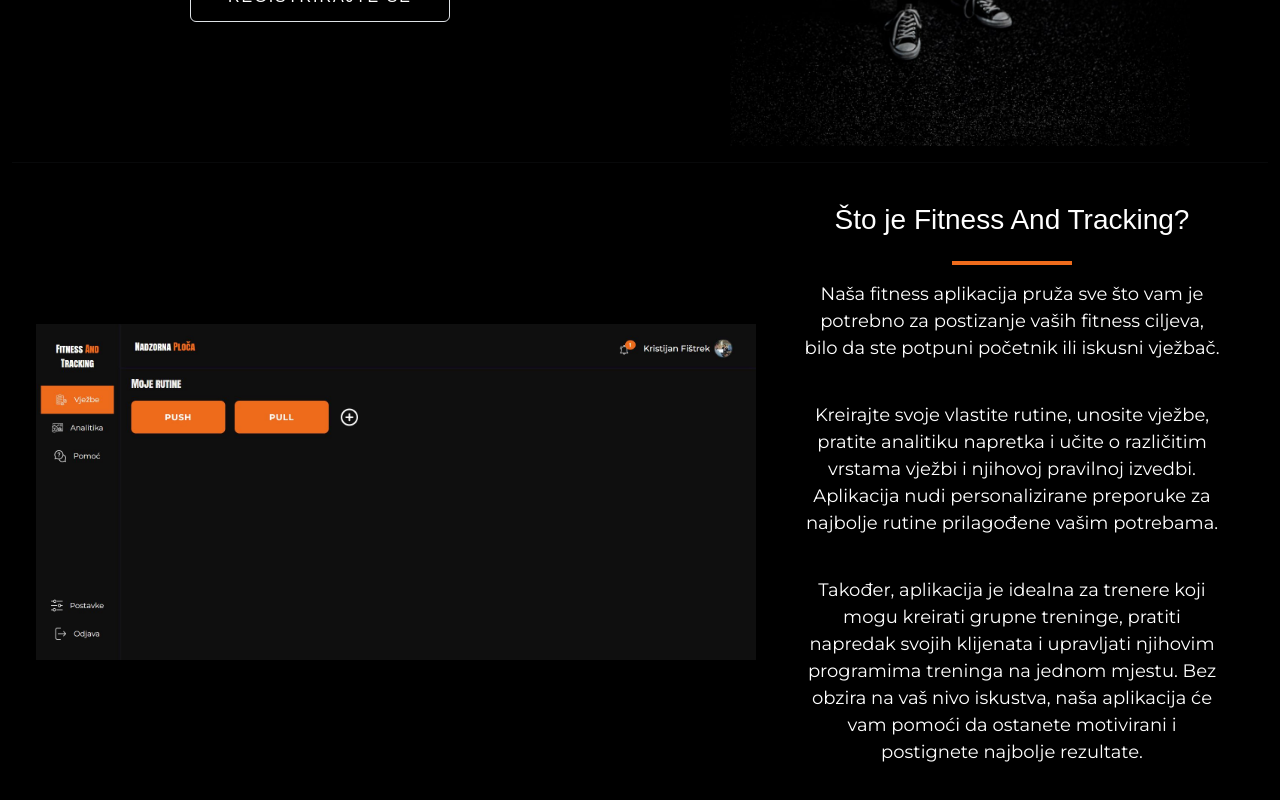
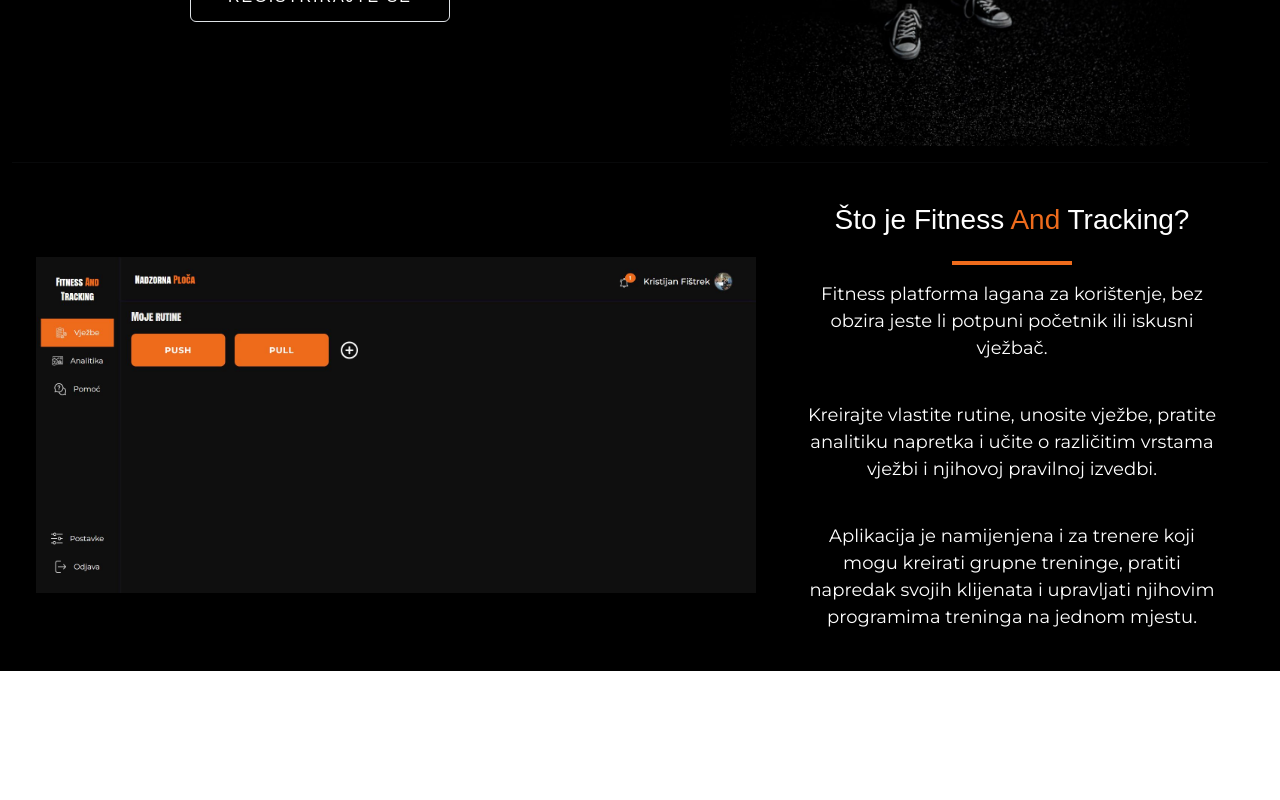
Before and after one commit to CodeITLab/fit_track_frontend_app, a Vue app: page / in a window 1280 px wide. Shown: the part 544-1344 px from the top of the page. After the commit the page ends 1215 px from the top, so only its background shows below. Built offline with nearby package versions, Linux system fonts and the light colour scheme; a web font is replaced by a local one; what @formkit/vue would draw is missing.

Commit message:
Add: refactored notifications data model

```diff
--- a/public/index.html
+++ b/public/index.html
@@ -5,11 +5,11 @@
     <meta http-equiv="X-UA-Compatible" content="IE=edge">
     <meta name="viewport" content="width=device-width,initial-scale=1.0">
     <link rel="icon" href="<%= BASE_URL %>favicon.ico">
-    <title><%= htmlWebpackPlugin.options.title %></title>
+    <title><%= htmlWebpackPlugin.options.notificationsTitle %></title>
   </head>
   <body>
     <noscript>
-      <strong>We're sorry but <%= htmlWebpackPlugin.options.title %> doesn't work properly without JavaScript enabled. Please enable it to continue.</strong>
+      <strong>We're sorry but <%= htmlWebpackPlugin.options.notificationsTitle %> doesn't work properly without JavaScript enabled. Please enable it to continue.</strong>
     </noscript>
     <div id="app"></div>
     <!-- built files will be auto injected -->
--- a/src/api/useGoogleLogin.ts
+++ b/src/api/useGoogleLogin.ts
@@ -65,9 +65,9 @@ const sendCodeToBackend = async (code: any) => {
           userType: "",
           password: "",
           notificationsData: [{
-            title: NotificationMessages.TITLE,
-            flag: NotificationMessages.TAG,
-            body: NotificationMessages.BODY
+            notificationsTitle: NotificationMessages.TITLE,
+            notificationsCategory: NotificationMessages.TAG,
+            notificationsBody: NotificationMessages.BODY
           }]
         };
 
--- a/src/components/modal-components/inbox-modal/InboxModal.vue
+++ b/src/components/modal-components/inbox-modal/InboxModal.vue
@@ -25,8 +25,8 @@ const isInboxModalActive = (): boolean => {
         <div class="inbox-messages" v-for="data in userData.notificationsData">
           <div class="message">
             <div class="message-info">
-              <p class="message-title text-white">{{ data.title }}</p>
-              <p class="message-body text-white">{{ data.body }}</p>
+              <p class="message-title text-white">{{ data.notificationsTitle }}</p>
+              <p class="message-body text-white">{{ data.notificationsBody }}</p>
             </div>
             <div class="message-date">
               <p class="text-white">02.03.2025.</p></div>
--- a/src/models/INotifications.ts
+++ b/src/models/INotifications.ts
@@ -1,5 +1,5 @@
 export interface INotifications {
-    title: string | undefined,
-    body: string | undefined,
-    flag: string | undefined
+    notificationsTitle: string | undefined,
+    notificationsBody: string | undefined,
+    notificationsCategory: string | undefined
 }
--- a/src/views/HomeView.vue
+++ b/src/views/HomeView.vue
@@ -64,22 +64,19 @@ const isLoginModalActive = (): boolean => {
       </div>
       <div class="col">
         <div class="main-content-title">
-          <h3 class="text-white">Što je Fitness And Tracking?</h3>
+          <h3 class="text-white">Što je Fitness <span class="highlighted">And</span> Tracking?</h3>
         </div>
         <hr/>
         <div class="main-content-description">
           <p class="text-white">
-            Naša fitness aplikacija pruža sve što vam je potrebno za postizanje vaših fitness ciljeva,
-            bilo da ste potpuni početnik ili iskusni vježbač.
+            Fitness platforma lagana za korištenje, bez obzira jeste li potpuni početnik ili iskusni vježbač.
           </p> <br/>
           <p class="text-white">
-            Kreirajte svoje vlastite rutine, unosite vježbe, pratite analitiku napretka i učite o različitim vrstama vježbi i njihovoj pravilnoj izvedbi.
-            Aplikacija nudi personalizirane preporuke za najbolje rutine prilagođene vašim potrebama.
+            Kreirajte vlastite rutine, unosite vježbe, pratite analitiku napretka i učite o različitim vrstama vježbi i njihovoj pravilnoj izvedbi.
           </p><br/>
           <p class="text-white">
-            Također, aplikacija je idealna za trenere koji mogu kreirati grupne treninge,
+            Aplikacija je namijenjena i za trenere koji mogu kreirati grupne treninge,
             pratiti napredak svojih klijenata i upravljati njihovim programima treninga na jednom mjestu.
-            Bez obzira na vaš nivo iskustva, naša aplikacija će vam pomoći da ostanete motivirani i postignete najbolje rezultate.
           </p>
         </div>
       </div>
```
